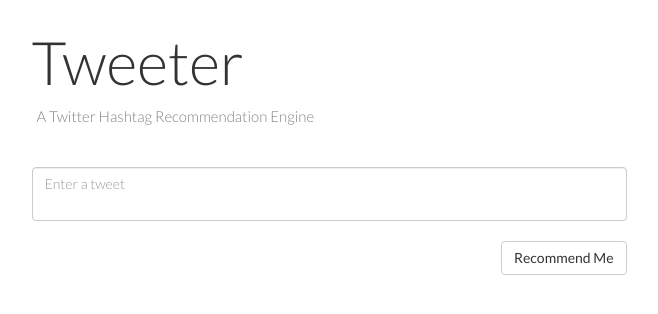
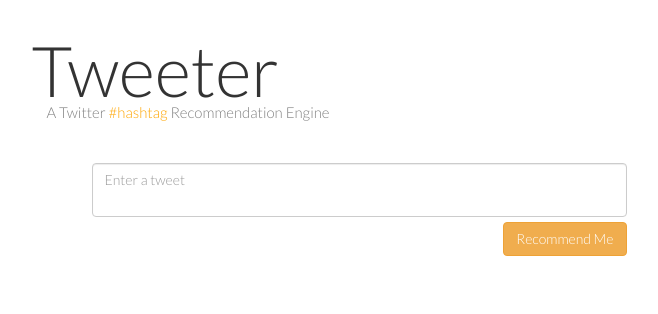
Before and after one commit to ben444422/Hashtag-Recommender-App, a Django app: page /hr/ in a window 1280 px wide. Shown: the top 314 px of the page, without its empty margins (311-969 px from the left). Run offline with Django 3.2, Linux system fonts and the light colour scheme; some libraries are stand-ins or nearby versions.

Commit message:
prettified

```diff
--- a/Hashtagger/urls.py
+++ b/Hashtagger/urls.py
@@ -9,4 +9,5 @@
     # url(r'^blog/', include('blog.urls')),
     url(r'^admin/', include(admin.site.urls)),
     url(r'^hr/', include("hrapp.urls")),
+    url(r'^$', include("hrapp.urls")),
 )
--- a/hrapp/static/hrapp/css/main.css
+++ b/hrapp/static/hrapp/css/main.css
@@ -5,16 +5,30 @@
 
 #main-heading {
 	font-weight:300;
+	line-height: 20px;
 }
 
 #main-heading #title {
-	font-size: 60px;
+	font-size: 70px;
 }
-
 #main-heading #subtitle {
 	font-size: 15px;
 	color: grey;
-	padding-left: 5px;
+	padding-left: 15px;
+
+}
+
+#special {
+	color: orange;
+}
+#tweet-box {
+	padding-left: 60px;
+	line-height: 5px;
+}
+
+
+#tweet-btn {
+	font-weight:300;
 }
 
 #tweet-area {
--- a/hrapp/templates/hrapp/main.html
+++ b/hrapp/templates/hrapp/main.html
@@ -19,10 +19,12 @@
         <div class="col-md-3"></div>
         <div class="col-md-6" id="mid-col">
             <br>
+            <br>
+            <br>
             <div id="main-heading">
                 <span id="title">Tweeter</span>
                 <br>
-                <span id="subtitle">A Twitter Hashtag Recommendation Engine</span>
+                <span id="subtitle">A Twitter <span id="special">#hashtag</span> Recommendation Engine</span>
             </div>
             <br>
             <br>
@@ -30,7 +32,7 @@
                 <textarea id="tweet-area" class="form-control" rows="2" placeholder="Enter a tweet"></textarea>
                 <br>
                 <div class="text-right">
-                    <button id="tweet-btn" class="btn btn-default">Recommend Me</button>
+                    <button id="tweet-btn" class="btn btn-warning">Recommend Me</button>
                 </div>
             </div>
 
```
